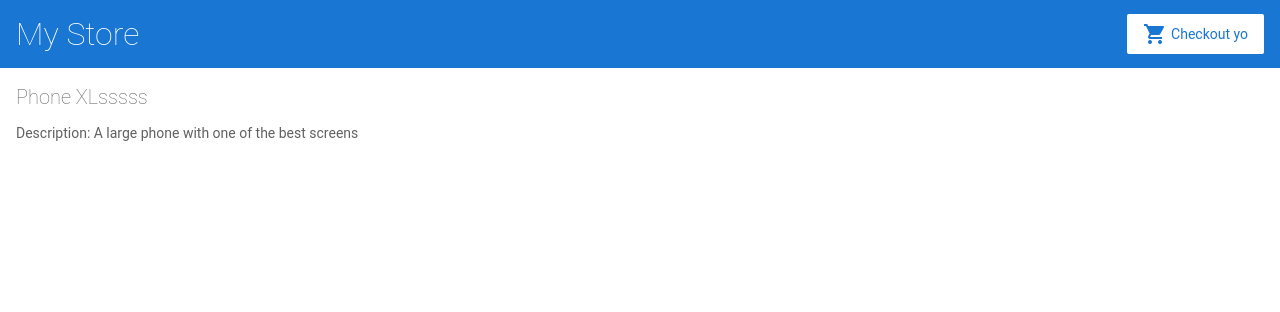
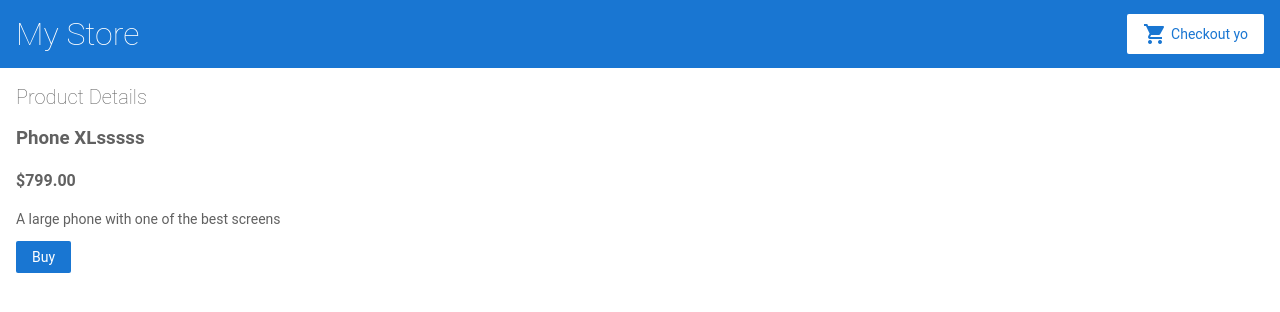
Before and after one commit to mtanzim/angular-tutorial, an Angular app: page /products/1 in a window 1280 px wide. Shown: the top 312 px of the page. Built offline with nearby package versions, Linux system fonts and the light colour scheme.

Commit message:
add to cart

```diff
--- /dev/null
+++ b/src/app/cart.service.ts
@@ -0,0 +1,22 @@
+import { Injectable } from "@angular/core";
+
+import { Product } from "./products";
+
+@Injectable({
+  providedIn: "root",
+})
+export class CartService {
+  items: Product[] = [];
+  constructor() {}
+
+  addToCart(product: Product) {
+    this.items.push(product);
+  }
+  getItems() {
+    return this.items;
+  }
+  clearCart() {
+    this.items = [];
+    return this.getItems();
+  }
+}
--- /dev/null
+++ b/src/app/cart/cart.component.html
@@ -0,0 +1,12 @@
+<h3>Cart</h3>
+
+<div class="cart-item" *ngFor="let item of items">
+  <span>{{ item.name }}</span>
+  <span>{{ item.price | currency }}</span>
+</div>
+
+<!--
+Copyright Google LLC. All Rights Reserved.
+Use of this source code is governed by an MIT-style license that
+can be found in the LICENSE file at https://angular.io/license
+-->
--- /dev/null
+++ b/src/app/cart/cart.component.ts
@@ -0,0 +1,15 @@
+import { Component, OnInit } from "@angular/core";
+import { Product } from "../products";
+import { CartService } from "../cart.service";
+
+@Component({
+  selector: "app-cart",
+  templateUrl: "./cart.component.html",
+  styleUrls: ["./cart.component.css"],
+})
+export class CartComponent implements OnInit {
+  items = this.cartService.getItems();
+  constructor(private cartService: CartService) {}
+
+  ngOnInit(): void {}
+}
--- a/src/app/product-details/product-details.component.html
+++ b/src/app/product-details/product-details.component.html
@@ -1,4 +1,8 @@
+<h2>Product Details</h2>
+
 <div *ngIf="product">
-  <h2>{{ product.name }}</h2>
-  <p *ngIf="product.description">Description: {{ product.description }}</p>
+  <h3>{{ product.name }}</h3>
+  <h4>{{ product.price | currency }}</h4>
+  <p>{{ product.description }}</p>
+  <button type="button" (click)="addToCart(product)">Buy</button>
 </div>
--- a/src/app/product-details/product-details.component.ts
+++ b/src/app/product-details/product-details.component.ts
@@ -1,6 +1,7 @@
 import { Component, Input, OnInit } from "@angular/core";
 import { ActivatedRoute } from "@angular/router";
 import { Product, products } from "../products";
+import { CartService } from "../cart.service";
 
 @Component({
   selector: "app-product-details",
@@ -9,11 +10,19 @@ import { Product, products } from "../products";
 })
 export class ProductDetailsComponent implements OnInit {
   product?: Product;
-  constructor(private route: ActivatedRoute) {}
+  constructor(
+    private route: ActivatedRoute,
+    private cartService: CartService
+  ) {}
 
   ngOnInit(): void {
     const params = this.route.snapshot.paramMap;
     const productId = Number(params.get("productId"));
     this.product = products.find((p) => p.id === productId);
   }
+
+  addToCart(product: Product) {
+    this.cartService.addToCart(product);
+    window.alert("Product added");
+  }
 }
--- a/src/app/top-bar/top-bar.component.html
+++ b/src/app/top-bar/top-bar.component.html
@@ -2,7 +2,7 @@
   <h1>My Store</h1>
 </a>
 
-<a class="button fancy-button"
+<a [routerLink]="['/cart']" class="button fancy-button"
   ><i class="material-icons">shopping_cart</i>Checkout yo</a
 >
 
```
Also changed, not shown: src/app/app.module.ts (+18 -18 lines), src/app/cart/cart.component.css (added), 2 other files (tests, documents, lock files or other folders).
